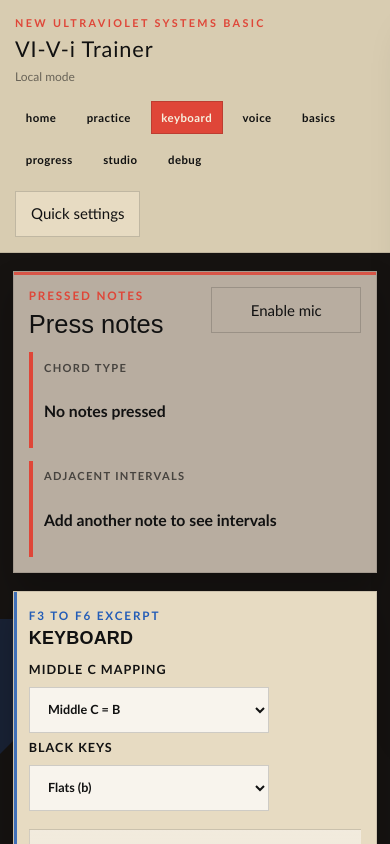
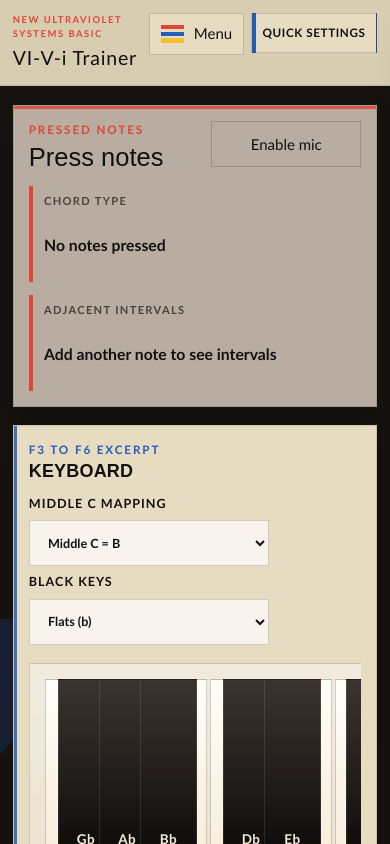
Before and after one commit to west-indie/ear-trainer, a React (Vite) app: page /keyboard in a window 390 px wide. Shown: the top 844 px of the page. Built offline with nearby package versions, Linux system fonts and the light colour scheme.

Commit message:
Refine keyboard mode UI and rebuild docs

```diff
--- a/src/index.css
+++ b/src/index.css
@@ -233,6 +233,58 @@ p {
   justify-content: center;
 }
 
+.topnav__menu-button {
+  display: none;
+  align-items: center;
+  gap: 0.65rem;
+  min-width: 0;
+  padding-inline: 0.8rem;
+  background: #e7dbc2;
+}
+
+.topnav__settings-button {
+  position: relative;
+  min-width: 0;
+  padding: 0.7rem 1rem 0.7rem 1.25rem;
+  border-color: rgba(17, 17, 17, 0.16);
+  background:
+    linear-gradient(90deg, var(--accent-blue) 0 0.28rem, transparent 0.28rem 100%),
+    #e7dbc2;
+  font-size: 0.78rem;
+  font-weight: 800;
+  letter-spacing: 0.08em;
+  text-transform: uppercase;
+}
+
+.topnav__settings-button:hover {
+  background:
+    linear-gradient(90deg, var(--accent-red) 0 0.28rem, transparent 0.28rem 100%),
+    #fff5df;
+}
+
+.topnav__menu-mark {
+  display: inline-grid;
+  gap: 0.18rem;
+  width: 1.55rem;
+}
+
+.topnav__menu-bar {
+  display: block;
+  height: 0.28rem;
+}
+
+.topnav__menu-bar--red {
+  background: var(--accent-red);
+}
+
+.topnav__menu-bar--blue {
+  background: var(--accent-blue);
+}
+
+.topnav__menu-bar--yellow {
+  background: var(--accent-yellow);
+}
+
 .topnav__link {
   padding: 0.45rem 0.65rem;
   border: 1px solid transparent;
@@ -259,6 +311,7 @@ p {
 .topnav__actions {
   display: flex;
   justify-content: flex-end;
+  gap: 0.6rem;
 }
 
 .page {
@@ -1236,6 +1289,10 @@ p {
 
 .keyboard-analysis-card--mic {
   margin-top: 0.1rem;
+}
+
+.keyboard-analysis-card__slider {
+  margin-top: 0.45rem;
 }
 
 .keyboard-interval-list {
@@ -1526,13 +1583,45 @@ p {
 
 @media (max-width: 900px) {
   .topnav {
-    grid-template-columns: 1fr;
+    grid-template-columns: minmax(0, 1fr) auto;
     align-items: start;
-  }
-
-  .topnav__nav,
+    gap: 0.8rem;
+  }
+
   .topnav__actions {
+    justify-content: flex-end;
+    align-items: start;
+    flex-wrap: wrap;
+  }
+
+  .topnav__brand {
+    min-width: 0;
+  }
+
+  .topnav__status {
+    display: none;
+  }
+
+  .topnav__menu-button {
+    display: inline-flex;
+  }
+
+  .topnav__nav {
+    display: none;
+    grid-column: 1 / -1;
+    width: 100%;
+    padding: 0.85rem;
+    border: 1px solid rgba(17, 17, 17, 0.14);
+    background:
+      linear-gradient(135deg, rgba(223, 70, 56, 0.1) 0 18%, transparent 18% 100%),
+      linear-gradient(225deg, rgba(36, 93, 183, 0.1) 0 18%, transparent 18% 100%),
+      #e7dbc2;
     justify-content: flex-start;
+  }
+
+  .topnav__nav--open {
+    display: grid;
+    grid-template-columns: repeat(2, minmax(0, 1fr));
   }
 
   .page-header--hero {
@@ -1553,4 +1642,35 @@ p {
   .page-title {
     max-width: 100%;
   }
-}
+
+  .topnav {
+    padding: 0.85rem;
+  }
+
+  .topnav__eyebrow {
+    font-size: 0.63rem;
+    letter-spacing: 0.16em;
+  }
+
+  .topnav__title {
+    font-size: 1.3rem;
+  }
+
+  .topnav__actions {
+    gap: 0.45rem;
+  }
+
+  .topnav__actions > button {
+    min-height: 40px;
+    padding: 0.58rem 0.72rem;
+  }
+
+  .topnav__settings-button {
+    padding-left: 1rem;
+    letter-spacing: 0.05em;
+  }
+
+  .topnav__nav--open {
+    grid-template-columns: minmax(0, 1fr);
+  }
+}
--- a/src/pages/KeyboardMode.tsx
+++ b/src/pages/KeyboardMode.tsx
@@ -259,11 +259,12 @@ export default function KeyboardMode() {
   const [micEnabled, setMicEnabled] = useState(false);
   const [micError, setMicError] = useState<string | null>(null);
   const [liveFrame, setLiveFrame] = useState<PitchFrame>(EMPTY_FRAME);
+  const [micNoiseGate, setMicNoiseGate] = useState(() => Math.max(0.001, getVoiceSettings().noiseGate / 4));
   const contextRef = useRef<AudioContext | null>(null);
   const masterRef = useRef<GainNode | null>(null);
   const voiceRef = useRef(new Map<number, VoiceNodes>());
   const activeSourcesRef = useRef(new Map<number, Set<string>>());
-  const glissandoRef = useRef<{ pointerId: number; sourceId: string; midi: number } | null>(null);
+  const pointerSourcesRef = useRef(new Map<number, { sourceId: string; midi: number }>());
   const detectorContextRef = useRef<AudioContext | null>(null);
   const analyserRef = useRef<AnalyserNode | null>(null);
   const sourceRef = useRef<MediaStreamAudioSourceNode | null>(null);
@@ -271,6 +272,7 @@ export default function KeyboardMode() {
   const frameBufferRef = useRef<Float32Array<ArrayBuffer> | null>(null);
   const micRafRef = useRef<number | null>(null);
   const lastMicUiTickRef = useRef(0);
+  const micNoiseGateRef = useRef(micNoiseGate);
 
   const sortedActiveMidis = useMemo(() => [...activeMidis].sort((a, b) => a - b), [activeMidis]);
   const shortcutEntries = useMemo(
@@ -315,6 +317,9 @@ export default function KeyboardMode() {
     : `Clarity ${Math.round(liveFrame.clarity * 100)}% | Level ${liveFrame.rms.toFixed(3)}`;
 
   useEffect(() => subscribeSettings(() => setSettings(getSettings())), []);
+  useEffect(() => {
+    micNoiseGateRef.current = micNoiseGate;
+  }, [micNoiseGate]);
 
   useEffect(() => {
     if (masterRef.current) {
@@ -330,8 +335,8 @@ export default function KeyboardMode() {
       releaseAllNotes();
     };
 
-    const onPointerUp = () => {
-      releaseGlissando();
+    const onPointerUp = (event: PointerEvent) => {
+      releasePointerSource(event.pointerId);
     };
 
     const onKeyDown = (event: KeyboardEvent) => {
@@ -445,8 +450,6 @@ export default function KeyboardMode() {
       source.connect(analyser);
 
       const buffer = new Float32Array(new ArrayBuffer(analyser.fftSize * Float32Array.BYTES_PER_ELEMENT));
-      const voiceSettings = getVoiceSettings();
-
       detectorContextRef.current = context;
       analyserRef.current = analyser;
       sourceRef.current = source;
@@ -463,7 +466,7 @@ export default function KeyboardMode() {
         if (!analyserNode || !detectorContext || !frameBuffer) return;
 
         analyserNode.getFloatTimeDomainData(frameBuffer);
-        const frame = analyzePitchFrame(frameBuffer, detectorContext.sampleRate, voiceSettings.noiseGate);
+        const frame = analyzePitchFrame(frameBuffer, detectorContext.sampleRate, micNoiseGateRef.current);
         const now = performance.now();
 
         if (now - lastMicUiTickRef.current > 70) {
@@ -590,37 +593,37 @@ export default function KeyboardMode() {
     Array.from(activeSourcesRef.current.entries()).forEach(([midi, sources]) => {
       Array.from(sources).forEach((sourceId) => releaseNote(midi, sourceId));
     });
-    glissandoRef.current = null;
+    pointerSourcesRef.current.clear();
   }
 
-  function beginGlissando(pointerId: number, midi: number) {
+  function beginPointerSource(pointerId: number, midi: number) {
     const sourceId = `ptr:${pointerId}`;
-    glissandoRef.current = { pointerId, sourceId, midi };
+    const current = pointerSourcesRef.current.get(pointerId);
+    if (current && current.midi !== midi) {
+      releaseNote(current.midi, current.sourceId);
+    }
+    pointerSourcesRef.current.set(pointerId, { sourceId, midi });
     void pressNote(midi, sourceId);
   }
 
-  function moveGlissando(pointerId: number, midi: number) {
-    const glissando = glissandoRef.current;
-    if (!glissando || glissando.pointerId !== pointerId || glissando.midi === midi) {
+  function movePointerSource(pointerId: number, midi: number) {
+    const current = pointerSourcesRef.current.get(pointerId);
+    if (!current || current.midi === midi) {
       return;
     }
 
-    releaseNote(glissando.midi, glissando.sourceId);
-    glissandoRef.current = { ...glissando, midi };
-    void pressNote(midi, glissando.sourceId);
+    releaseNote(current.midi, current.sourceId);
+    pointerSourcesRef.current.set(pointerId, { sourceId: current.sourceId, midi });
+    void pressNote(midi, current.sourceId);
   }
 
-  function releaseGlissando(pointerId?: number) {
-    const glissando = glissandoRef.current;
-    if (!glissando) {
+  function releasePointerSource(pointerId: number) {
+    const current = pointerSourcesRef.current.get(pointerId);
+    if (!current) {
       return;
     }
-    if (pointerId != null && glissando.pointerId !== pointerId) {
-      return;
-    }
-
-    releaseNote(glissando.midi, glissando.sourceId);
-    glissandoRef.current = null;
+    releaseNote(current.midi, current.sourceId);
+    pointerSourcesRef.current.delete(pointerId);
   }
 
   return (
@@ -696,6 +699,18 @@ export default function KeyboardMode() {
             <div className="keyboard-analysis-card__value keyboard-analysis-card__value--large">{sungNoteSummary}</div>
             <div className="subtle">{sungPitchStatus}</div>
             <div className="subtle">{sungPitchMeta}</div>
+            <label className="control-label keyboard-analysis-card__slider">
+              <span>Mic sensitivity</span>
+              <input
+                type="range"
+                min={0.001}
+                max={0.02}
+                step={0.001}
+                value={micNoiseGate}
+                onChange={(event) => setMicNoiseGate(Number(event.target.value))}
+              />
+              <span className="subtle">Gate {micNoiseGate.toFixed(3)} | lower = more sensitive</span>
+            </label>
           </div>
         )}
         {audioError && <div className="notice notice--alert">{audioError}</div>}
@@ -759,14 +774,19 @@ export default function KeyboardMode() {
                     type="button"
                     className={className}
                     style={noteColor ? ({ "--keyboard-note-color": noteColor } as CSSProperties) : undefined}
-                    onPointerDown={(event) => beginGlissando(event.pointerId, key.midi)}
+                    onPointerDown={(event) => beginPointerSource(event.pointerId, key.midi)}
                     onPointerEnter={(event) => {
                       if (event.buttons > 0) {
-                        moveGlissando(event.pointerId, key.midi);
+                        movePointerSource(event.pointerId, key.midi);
                       }
                     }}
-                    onPointerUp={(event) => releaseGlissando(event.pointerId)}
-                    onPointerCancel={(event) => releaseGlissando(event.pointerId)}
+                    onPointerLeave={(event) => {
+                      if (event.buttons === 0) {
+                        releasePointerSource(event.pointerId);
+                      }
+                    }}
+                    onPointerUp={(event) => releasePointerSource(event.pointerId)}
+                    onPointerCancel={(event) => releasePointerSource(event.pointerId)}
                   >
                     <span className="keyboard-key__note">{displayNoteName(key.name, settings.keyboardAccidentalStyle)}{key.octave}</span>
                     <span className="keyboard-key__shortcut">
@@ -799,14 +819,19 @@ export default function KeyboardMode() {
                       left: `calc(${(key.whiteIndex / whiteKeys.length) * 100}% - 1.9rem)`,
                       ...(noteColor ? { "--keyboard-note-color": noteColor } : {}),
                     } as CSSProperties}
-                    onPointerDown={(event) => beginGlissando(event.pointerId, key.midi)}
+                    onPointerDown={(event) => beginPointerSource(event.pointerId, key.midi)}
                     onPointerEnter={(event) => {
                       if (event.buttons > 0) {
-                        moveGlissando(event.pointerId, key.midi);
+                        movePointerSource(event.pointerId, key.midi);
                       }
                     }}
-                    onPointerUp={(event) => releaseGlissando(event.pointerId)}
-                    onPointerCancel={(event) => releaseGlissando(event.pointerId)}
+                    onPointerLeave={(event) => {
+                      if (event.buttons === 0) {
+                        releasePointerSource(event.pointerId);
+                      }
+                    }}
+                    onPointerUp={(event) => releasePointerSource(event.pointerId)}
+                    onPointerCancel={(event) => releasePointerSource(event.pointerId)}
                   >
                     <span className="keyboard-key__note">{displayNoteName(key.name, settings.keyboardAccidentalStyle)}</span>
                     <span className="keyboard-key__shortcut">
--- a/src/ui/TopNav.tsx
+++ b/src/ui/TopNav.tsx
@@ -1,11 +1,27 @@
-import { NavLink } from "react-router-dom";
+import { NavLink, useLocation } from "react-router-dom";
 import { getProfile, subscribeProfile } from "../store/accountStore";
 import { useEffect, useState } from "react";
 
 export default function TopNav({ onOpenSettings }: { onOpenSettings: () => void }) {
   const [profile, setProfile] = useState(getProfile());
+  const [menuOpen, setMenuOpen] = useState(false);
+  const location = useLocation();
+
+  const navLinks = [
+    { to: "/", label: "Home" },
+    { to: "/practice", label: "Practice" },
+    { to: "/keyboard", label: "Keyboard" },
+    { to: "/voice", label: "Voice" },
+    { to: "/beginner", label: "Basics" },
+    { to: "/progress", label: "Progress" },
+    { to: "/studio", label: "Studio" },
+    { to: "/debug", label: "Debug" },
+  ];
 
   useEffect(() => subscribeProfile(() => setProfile(getProfile())), []);
+  useEffect(() => {
+    setMenuOpen(false);
+  }, [location.pathname]);
 
   return (
     <nav aria-label="Primary" className="topnav">
@@ -16,20 +32,35 @@ export default function TopNav({ onOpenSettings }: { onOpenSettings: () => void
           {profile.userId ? `${profile.displayName || "Learner"} | ${profile.syncState}` : "Local mode"}
         </div>
       </div>
-      <div className="topnav__nav">
-        <NavLink to="/" className={({ isActive }) => isActive ? "topnav__link topnav__link--active" : "topnav__link"}>Home</NavLink>
-        <NavLink to="/practice" className={({ isActive }) => isActive ? "topnav__link topnav__link--active" : "topnav__link"}>Practice</NavLink>
-        <NavLink to="/keyboard" className={({ isActive }) => isActive ? "topnav__link topnav__link--active" : "topnav__link"}>Keyboard</NavLink>
-        <NavLink to="/voice" className={({ isActive }) => isActive ? "topnav__link topnav__link--active" : "topnav__link"}>Voice</NavLink>
-        <NavLink to="/beginner" className={({ isActive }) => isActive ? "topnav__link topnav__link--active" : "topnav__link"}>Basics</NavLink>
-        <NavLink to="/progress" className={({ isActive }) => isActive ? "topnav__link topnav__link--active" : "topnav__link"}>Progress</NavLink>
-        <NavLink to="/studio" className={({ isActive }) => isActive ? "topnav__link topnav__link--active" : "topnav__link"}>Studio</NavLink>
-        <NavLink to="/debug" className={({ isActive }) => isActive ? "topnav__link topnav__link--active" : "topnav__link"}>Debug</NavLink>
-      </div>
       <div className="topnav__actions">
-        <button onClick={onOpenSettings} aria-label="Open quick settings">
+        <button
+          type="button"
+          className={menuOpen ? "topnav__menu-button topnav__menu-button--open" : "topnav__menu-button"}
+          aria-expanded={menuOpen}
+          aria-controls="topnav-links"
+          onClick={() => setMenuOpen((current) => !current)}
+        >
+          <span className="topnav__menu-mark" aria-hidden="true">
+            <span className="topnav__menu-bar topnav__menu-bar--red" />
+            <span className="topnav__menu-bar topnav__menu-bar--blue" />
+            <span className="topnav__menu-bar topnav__menu-bar--yellow" />
+          </span>
+          <span>Menu</span>
+        </button>
+        <button type="button" className="topnav__settings-button" onClick={onOpenSettings} aria-label="Open quick settings">
           Quick settings
         </button>
+      </div>
+      <div id="topnav-links" className={menuOpen ? "topnav__nav topnav__nav--open" : "topnav__nav"}>
+        {navLinks.map((link) => (
+          <NavLink
+            key={link.to}
+            to={link.to}
+            className={({ isActive }) => isActive ? "topnav__link topnav__link--active" : "topnav__link"}
+          >
+            {link.label}
+          </NavLink>
+        ))}
       </div>
     </nav>
   );
```
Also changed, not shown: 5 other files (tests, documents, lock files or other folders).
